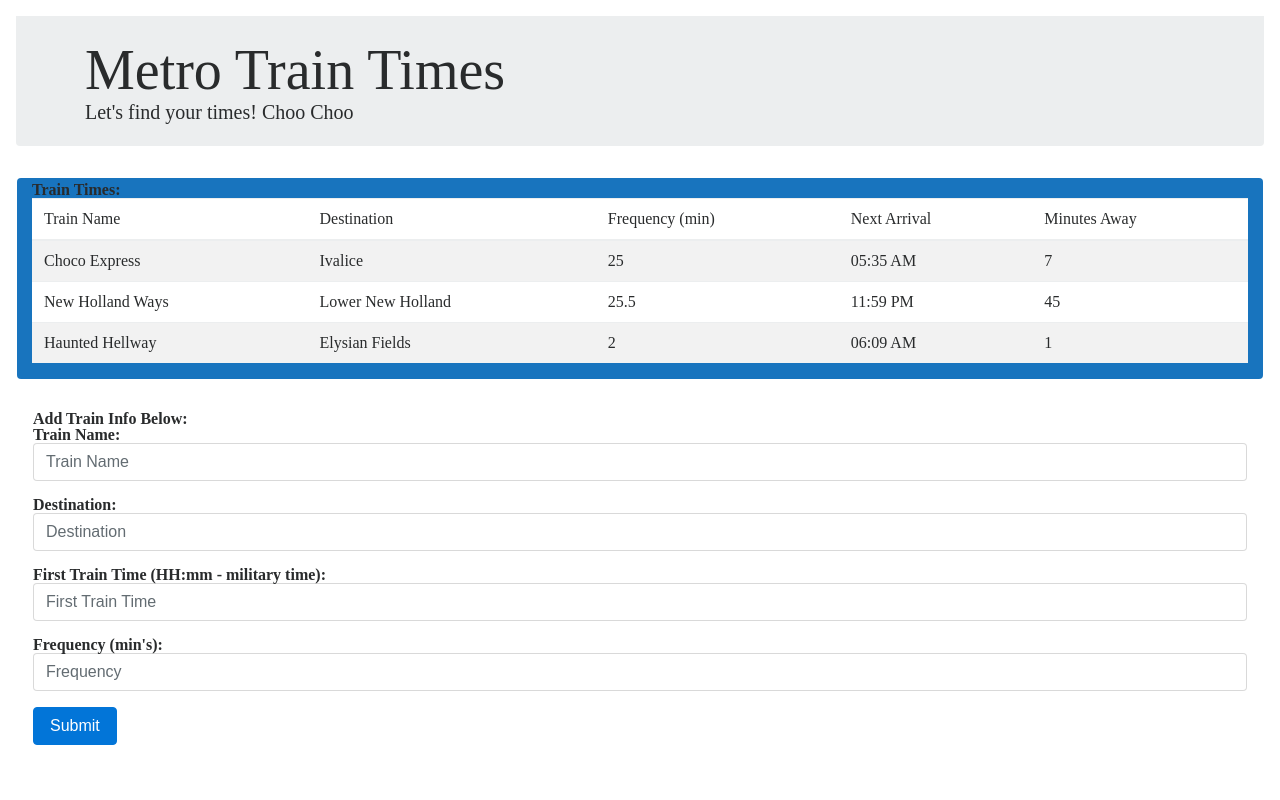
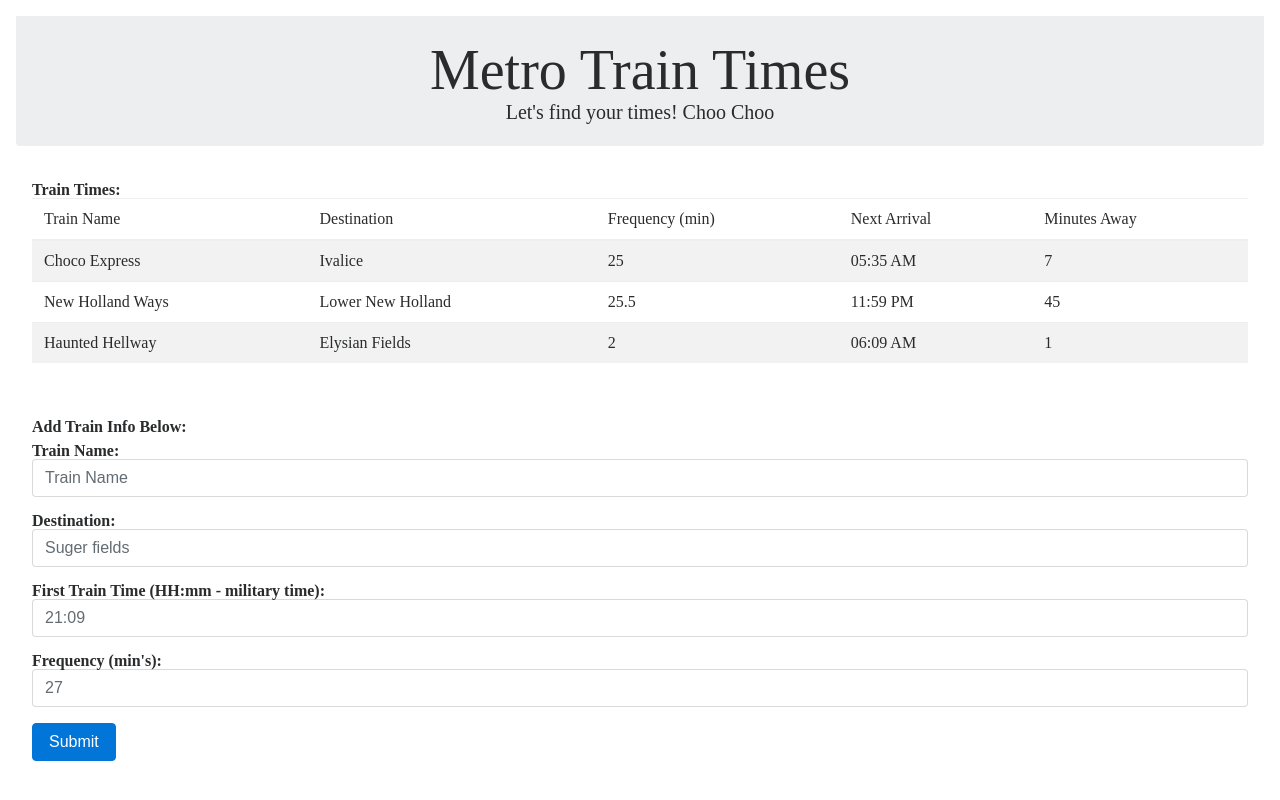
Before and after one commit to SWolfMN78/trainScheduler, a Jekyll site: the page index.html, which Jekyll copies as it is, in a window 1280 px wide. Shown: the top 800 px of the page. Built offline with Jekyll 4.4.1, drawn with Linux system fonts in a browser that asks for light colours; nearby versions of some CDN libraries; comment, search, counter and statistics services are not loaded.

Commit message:
Updated the form

```diff
--- a/assets/css/style.css
+++ b/assets/css/style.css
@@ -1,5 +1,5 @@
 .cTrianTimes {
-    background-color: rgb(24, 116, 190);
+    /* background-color: rgb(24, 116, 190); */
 }
 
 .cTrainTable {
--- a/index.html
+++ b/index.html
@@ -18,7 +18,7 @@
 <body>
 
     <div class="cContainer m-3">
-        <div class="jumbotron jumbotron-fluid border rounded-bottom p-4">
+        <div class="jumbotron jumbotron-fluid border rounded-bottom p-4 text-center">
             <div class="container">
                 <h1 class="display-4">Metro Train Times</h1>
                 <p class="lead">Let's find your times! Choo Choo</p>
@@ -27,7 +27,7 @@
 
         <div class="cTrainTable m-3 p-0">
             <div class="row">
-                <div class="col font-weight-bold border border-primary rounded pt-1 cTrianTimes" id="iTrainTimes">Train Times:
+                <div class="col table font-weight-bold border border-primary rounded pt-1 cTrianTimes" id="iTrainTimes">Train Times:
                     <table class="table table-striped table-hover font-weight-normal cTrainTable">
                         <thead class="thead-dark">
                             <tr>
@@ -68,30 +68,29 @@
 
         <div class="cTrainForm rounded m-3">
             <div class="row">
-                <div class="col font-weight-bold border border-primary rounded p-3 cFrmInput " id="iFrmInput">Add Train Info Below:
+                <div class="col font-weight-bold border border-primary rounded py-2 cFrmInput" id="iFrmInput">Add Train Info Below:
                     <form>
-                        <div class="form-group">
-                            <label for="exampleInputEmail1">Train Name:</label>
-                            <input type="email" class="form-control" id="exampleInputEmail1" aria-describedby="emailHelp" placeholder="Train Name">
+                        <div class="form-group pt-2">
+                            <label for="lblTrainName">Train Name:</label>
+                            <input type="text" class="form-control" id="iTrainName" placeholder="Train Name">
                         </div>
 
                         <div class="form-group">
-                            <label for="exampleInputPassword1">Destination:</label>
-                            <input type="password" class="form-control" id="exampleInputPassword1" placeholder="Destination">
+                            <label for="lblDestination">Destination:</label>
+                            <input type="text" class="form-control" id="iDestin" placeholder="Suger fields">
                         </div>
 
                         <div class="form-group">
-                            <label for="exampleInputPassword1">First Train Time (HH:mm - military time):</label>
-                            <input type="password" class="form-control" id="exampleInputPassword1" placeholder="First Train Time">
+                            <label for="lblTrainTime">First Train Time (HH:mm - military time):</label>
+                            <input type="text" class="form-control" id="iTrainTime" placeholder="21:09">
                         </div>
 
                         <div class="form-group">
-                            <label for="exampleInputPassword1">Frequency (min's):</label>
-                            <input type="password" class="form-control" id="exampleInputPassword1" placeholder="Frequency">
+                            <label for="lblFreq">Frequency (min's):</label>
+                            <input type="text" class="form-control" id="iFreq" placeholder="27">
                         </div>
 
-                        <button type="submit" class="btn btn-primary">Submit</button>
-
+                        <button type="submit" class="btn btn-primary" id="iSubmitBtn">Submit</button>
                     </form>
                 </div>
             </div>
```
Also changed, not shown: assets/images/SteamTank.jpg (added).
